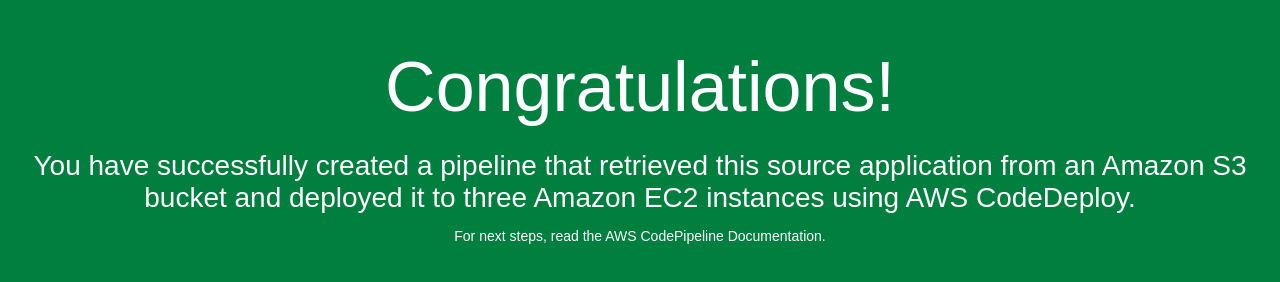
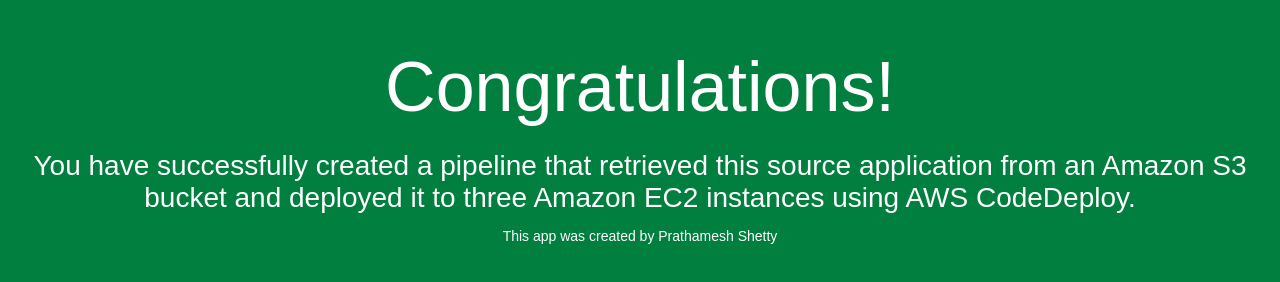
Before and after one commit to Shetty1301/sample-app, a plain HTML site: page index.html in a window 1280 px wide. Drawn offline with Linux system fonts and the light colour scheme.

Commit message:
Updated index.html

```diff
--- a/index.html
+++ b/index.html
@@ -29,7 +29,7 @@
     <h1>Congratulations!</h1>
     <h2>You have successfully created a pipeline that retrieved this source application from an Amazon S3 bucket and deployed it
 	to three Amazon EC2 instances using AWS CodeDeploy.</h2>
-    <p>For next steps, read the AWS CodePipeline Documentation.</p>
+    <p>This app was created by Prathamesh Shetty</p>
   </div>
 </body>
 </html>
```
